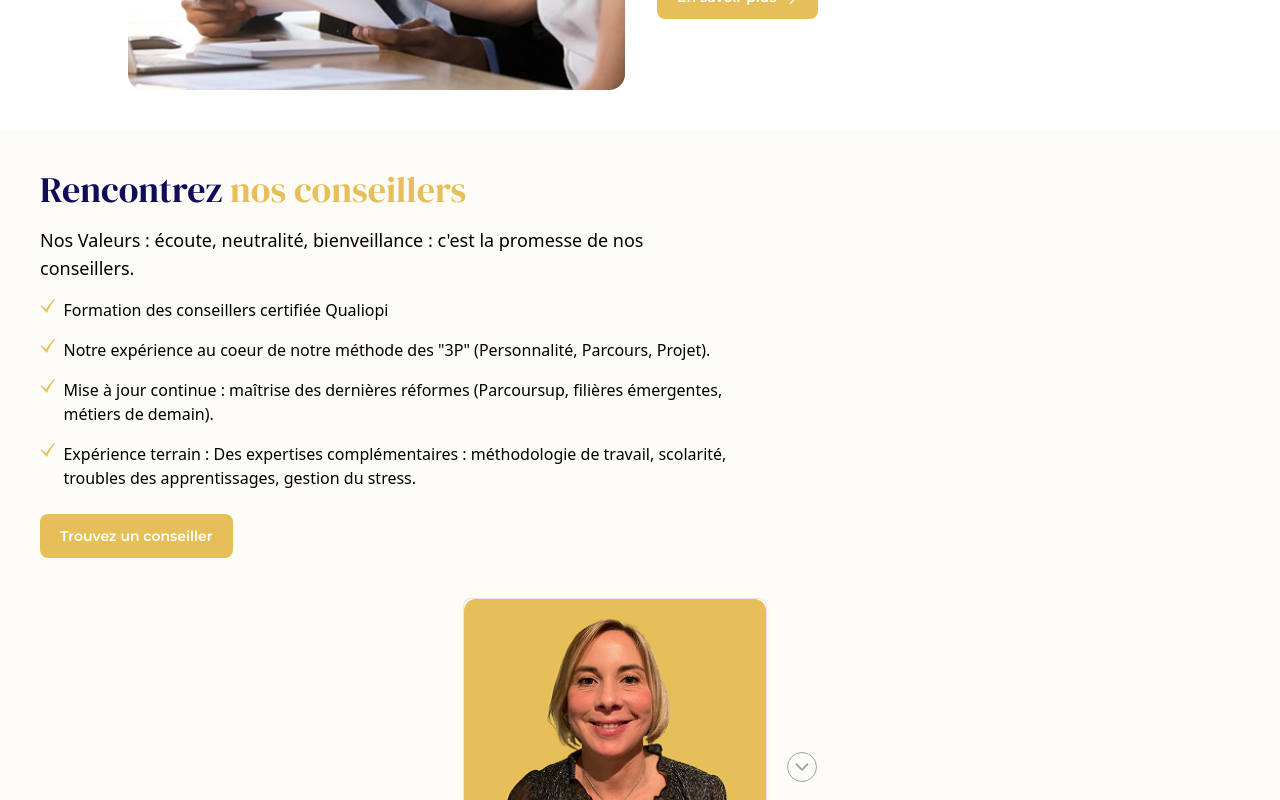
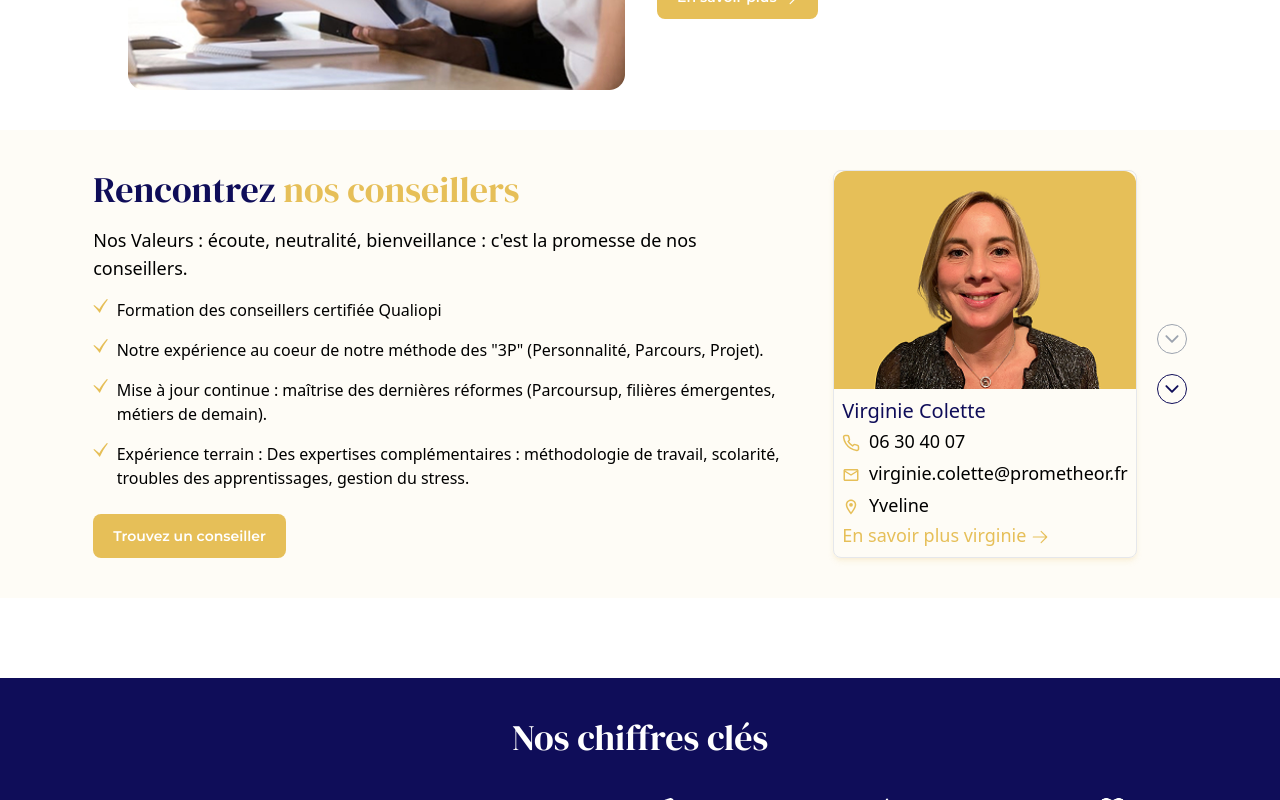
Before and after one commit to christianjunior05/prometheor, a React (Vite) app: page / in a window 1280 px wide. Shown: the part 3320-4120 px from the top of the page. Built offline with nearby package versions, Linux system fonts and the light colour scheme.

Commit message:
commit 6

```diff
--- a/src/components/Homepage/Homepage.tsx
+++ b/src/components/Homepage/Homepage.tsx
@@ -177,7 +177,7 @@ export default function Homepage() {
 {/* Rencontrez nos conseillers */}
 
 
-<div className="flex flex-col justify-center gap-10  p-10  bg-jauneOr/5 flex-wrap">
+<div className="flex  justify-center gap-10  p-10  bg-jauneOr/5 flex-wrap">
   {/* Texte et liste */}
   <div className="w-full lg:w-7/12  space-y-4">
     <Title text1="Rencontrez " text2="nos conseillers" />
```
